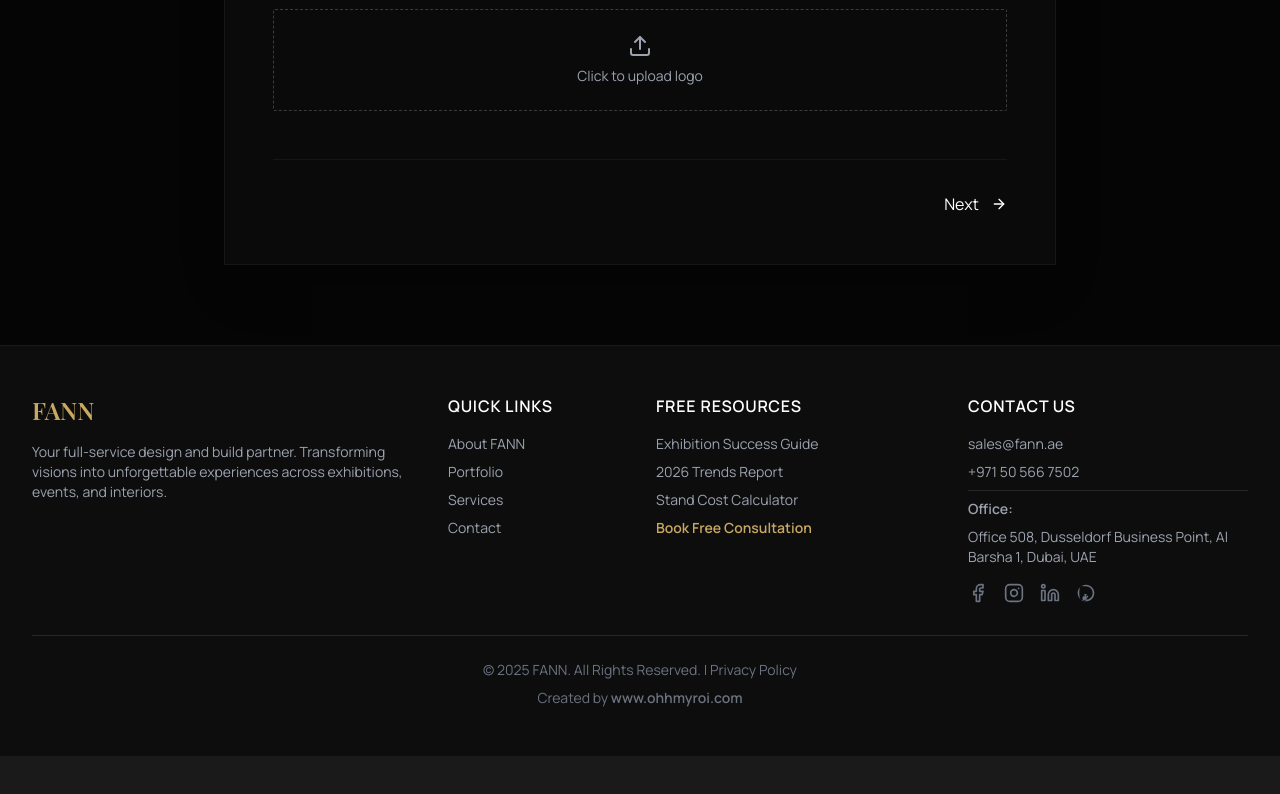
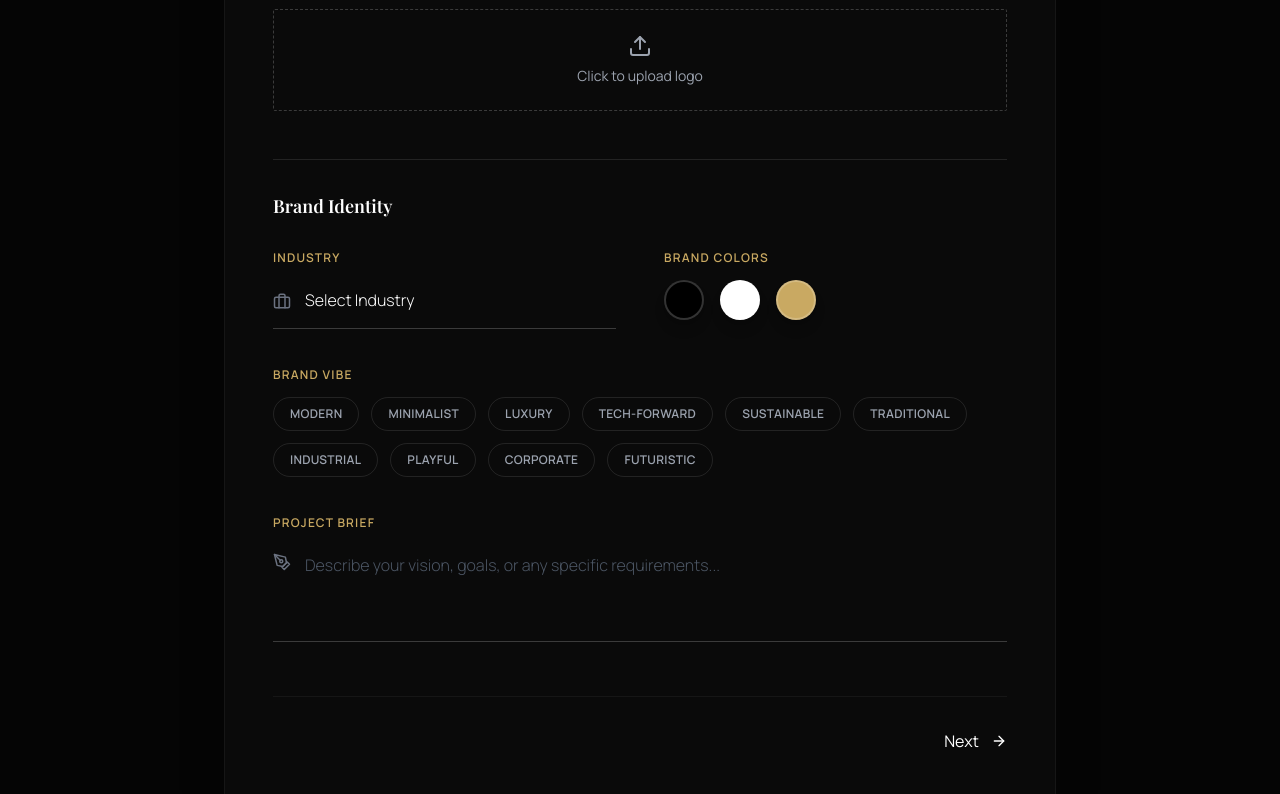
Before and after one commit to eslammelsayedd-pixel/fann-new-website-, a React (Vite) app: page /fann-studio/exhibition in a window 1280 px wide. Shown: the part 1094-1888 px from the top of the page. Before the commit the page ends 1850 px from the top, so only its background shows below. Built offline with nearby package versions, Linux system fonts and the light colour scheme.

Commit message:
feat: Enhance exhibition studio form and API
Introduces new form fields for brand and brief details, including industry and vibe selection. Updates the backend API to accept and utilize this new brief information for design generation.

```diff
--- a/pages/ExhibitionStudioPage.tsx
+++ b/pages/ExhibitionStudioPage.tsx
@@ -1,12 +1,12 @@
-import React, { useState, useRef, useEffect } from 'react';
+import React, { useState } from 'react';
 import { useNavigate } from 'react-router-dom';
 import { motion, AnimatePresence } from 'framer-motion';
-import { Building2, Sparkles, Check, ArrowRight, ArrowLeft, Ruler, AlertCircle, Globe, Mail, Phone, User, Upload, Loader2, Palette, Briefcase, ScanSearch, X, ArrowUpToLine } from 'lucide-react';
+import { Building2, Sparkles, Check, ArrowRight, ArrowLeft, Ruler, AlertCircle, Globe, Mail, Phone, User, Upload, Loader2, Palette, Briefcase, ScanSearch, ArrowUpToLine, PenTool } from 'lucide-react';
 import AnimatedPage from '../components/AnimatedPage';
 import SEO from '../components/SEO';
 
 const steps = [
-    { id: 1, title: 'Company' },
+    { id: 1, title: 'Brand & Brief' },
     { id: 2, title: 'Event' },
     { id: 3, title: 'Specs' },
     { id: 4, title: 'Features' }
@@ -24,6 +24,16 @@ const countryCodes = [
     { code: '+91', country: 'IND' },
     { code: '+86', country: 'CHN' },
     { code: 'Other', country: 'Other' }
+];
+
+const industries = [
+    'Technology', 'Healthcare', 'Real Estate', 'Food & Beverage', 'Automotive',
+    'Energy', 'Finance', 'Luxury Goods', 'Construction', 'Aviation', 'Other'
+];
+
+const vibes = [
+    'Modern', 'Minimalist', 'Luxury', 'Tech-Forward', 'Sustainable',
+    'Traditional', 'Industrial', 'Playful', 'Corporate', 'Futuristic'
 ];
 
 const boothConfigs = [
@@ -130,12 +140,6 @@ interface ValidationErrors {
     [key: string]: boolean | string;
 }
 
-interface AnalysisResult {
-    industry: string;
-    colors: string[];
-    vibe: string;
-}
-
 const ExhibitionStudioPage: React.FC = () => {
     const navigate = useNavigate();
     const [currentStep, setCurrentStep] = useState(1);
@@ -143,11 +147,6 @@ const ExhibitionStudioPage: React.FC = () => {
     const [shake, setShake] = useState(false);
     const [showErrorBanner, setShowErrorBanner] = useState(false);
     const [isSubmitting, setIsSubmitting] = useState(false);
-
-    // Background analysis state
-    const [analysisResult, setAnalysisResult] = useState<AnalysisResult | null>(null);
-    const [isLoadingAnalysis, setIsLoadingAnalysis] = useState(false);
-    const [showAnalysisResults, setShowAnalysisResults] = useState(false);
 
     const [formData, setFormData] = useState({
         companyName: '',
@@ -164,9 +163,12 @@ const ExhibitionStudioPage: React.FC = () => {
         eventIndustry: '',
         standWidth: 6,
         standLength: 3,
-        standHeight: 4, // New Height Field
+        standHeight: 4,
         boothType: '',
         features: [] as string[],
+        vibe: '',
+        colors: ['#000000', '#FFFFFF', '#C9A962'],
+        brief: ''
     });
 
     const isBusinessEmail = (email: string) => {
@@ -175,7 +177,7 @@ const ExhibitionStudioPage: React.FC = () => {
         return domain && !publicDomains.includes(domain.toLowerCase());
     };
 
-    const handleInputChange = (e: React.ChangeEvent<HTMLInputElement | HTMLSelectElement>) => {
+    const handleInputChange = (e: React.ChangeEvent<HTMLInputElement | HTMLSelectElement | HTMLTextAreaElement>) => {
         setFormData({ ...formData, [e.target.name]: e.target.value });
         if (errors[e.target.name]) {
             setErrors(prev => {
@@ -185,6 +187,12 @@ const ExhibitionStudioPage: React.FC = () => {
             });
             if (Object.keys(errors).length <= 1) setShowErrorBanner(false);
         }
+    };
+
+    const handleColorChange = (index: number, value: string) => {
+        const newColors = [...formData.colors];
+        newColors[index] = value;
+        setFormData(prev => ({ ...prev, colors: newColors }));
     };
 
     const handleLogoUpload = (e: React.ChangeEvent<HTMLInputElement>) => {
@@ -199,34 +207,6 @@ const ExhibitionStudioPage: React.FC = () => {
             };
             reader.readAsDataURL(file);
         }
-    };
-
-    const performBackgroundAnalysis = async () => {
-        if (!formData.websiteUrl && !formData.logo) return null;
-
-        try {
-            const response = await fetch('/api/analyze-brand', {
-                method: 'POST',
-                headers: { 'Content-Type': 'application/json' },
-                body: JSON.stringify({
-                    logo: formData.logo ? formData.logo.split(',')[1] : null,
-                    mimeType: formData.logo ? formData.logo.match(/data:(.*);base64/)?.[1] : null,
-                    websiteUrl: formData.websiteUrl
-                })
-            });
-
-            if (response.ok) {
-                const data = await response.json();
-                setAnalysisResult(data);
-                if (data.industry) {
-                    setFormData(prev => ({...prev, eventIndustry: data.industry}));
-                }
-                return data;
-            }
-        } catch (e) {
-            console.error("Background analysis failed", e);
-        }
-        return null;
     };
 
     const handleSliderChange = (e: React.ChangeEvent<HTMLInputElement>) => {
@@ -263,12 +243,13 @@ const ExhibitionStudioPage: React.FC = () => {
             if (!formData.phone) newErrors.phone = true;
             if (!formData.websiteUrl) newErrors.websiteUrl = true;
             if (!formData.logo) newErrors.logo = "Logo is mandatory";
-
             if (!formData.email) {
                 newErrors.email = true;
             } else if (!isBusinessEmail(formData.email)) {
                 newErrors.email = "Please use a work email";
             }
+            // Add basic validation for new fields if strictness is desired
+            // For now, making them optional/pre-filled is fine as per "make the user select"
         } else if (step === 2) {
              if (!formData.eventName) newErrors.eventName = true;
         } else if (step === 3) {
@@ -288,26 +269,10 @@ const ExhibitionStudioPage: React.FC = () => {
         return isValid;
     };
 
-    const nextStep = async () => {
+    const nextStep = () => {
         if (validateStep(currentStep)) {
-            if (currentStep === 1) {
-                if (!analysisResult) {
-                    setIsLoadingAnalysis(true);
-                    const result = await performBackgroundAnalysis();
-                    setIsLoadingAnalysis(false);
-                    if (result) {
-                        setShowAnalysisResults(true);
-                        return; // Pause to show findings
-                    }
-                }
-            }
             setCurrentStep(prev => Math.min(prev + 1, steps.length));
         }
-    };
-
-    const confirmAnalysisAndProceed = () => {
-        setShowAnalysisResults(false);
-        setCurrentStep(2);
     };
 
     const prevStep = () => {
@@ -320,6 +285,13 @@ const ExhibitionStudioPage: React.FC = () => {
         if (validateStep(currentStep)) {
             setIsSubmitting(true);
 
+            // Prepare analysis object from user inputs for compatibility
+            const manualAnalysis = {
+                industry: formData.eventIndustry,
+                vibe: formData.vibe,
+                colors: formData.colors
+            };
+
             try {
                 await fetch('/api/send-inquiry', {
                     method: 'POST',
@@ -327,7 +299,7 @@ const ExhibitionStudioPage: React.FC = () => {
                     body: JSON.stringify({
                         type: 'Exhibition Studio Design Request',
                         ...formData,
-                        analysis: analysisResult
+                        analysis: manualAnalysis
                     })
                 });
             } catch (error) {
@@ -339,7 +311,7 @@ const ExhibitionStudioPage: React.FC = () => {
                     formData: {
                         ...formData,
                         boothSize: formData.standWidth * formData.standLength,
-                        analysis: analysisResult
+                        analysis: manualAnalysis // Pass manual data as analysis
                     }
                 }
             });
@@ -354,8 +326,8 @@ const ExhibitionStudioPage: React.FC = () => {
                 return (
                     <motion.div initial={{ opacity: 0, x: 20 }} animate={{ opacity: 1, x: 0 }} exit={{ opacity: 0, x: -20 }} className="space-y-8">
                         <div className="text-center mb-8">
-                            <h2 className="text-3xl font-serif font-bold text-white mb-2">Company Essentials</h2>
-                            <p className="text-gray-400">Let's start with your brand.</p>
+                            <h2 className="text-3xl font-serif font-bold text-white mb-2">Brand & Brief</h2>
+                            <p className="text-gray-400">Tell us about your company and vision.</p>
                         </div>
                         <div className="grid md:grid-cols-2 gap-x-12 gap-y-8">
                             <div className="md:col-span-2 space-y-1">
@@ -432,6 +404,84 @@ const ExhibitionStudioPage: React.FC = () => {
                                 </div>
                                 {errors.logo && <span className="text-red-400 text-xs flex items-center gap-1 mt-1 font-semibold"><AlertCircle size={10} /> Required</span>}
                             </div>
+
+                            {/* Brand Identity Section */}
+                            <div className="md:col-span-2 pt-8 mt-4 border-t border-white/10">
+                                <h3 className="text-lg font-serif font-bold text-white mb-6">Brand Identity</h3>
+                                <div className="grid md:grid-cols-2 gap-x-12 gap-y-8">
+                                    <div className="md:col-span-1 space-y-1">
+                                        <label className="text-xs font-bold text-fann-gold uppercase tracking-widest">Industry</label>
+                                        <div className="relative">
+                                            <Briefcase className="absolute left-0 top-1/2 -translate-y-1/2 text-gray-500" size={18}/>
+                                            <select
+                                                name="eventIndustry"
+                                                value={formData.eventIndustry}
+                                                onChange={handleInputChange}
+                                                className={`${getInputClass('eventIndustry')} pl-8 appearance-none cursor-pointer`}
+                                            >
+                                                <option value="" className="bg-gray-900 text-gray-500">Select Industry</option>
+                                                {industries.map(ind => <option key={ind} value={ind} className="bg-gray-900">{ind}</option>)}
+                                            </select>
+                                        </div>
+                                    </div>
+
+                                    <div className="md:col-span-1 space-y-1">
+                                        <label className="text-xs font-bold text-fann-gold uppercase tracking-widest">Brand Colors</label>
+                                        <div className="flex gap-4 py-2">
+                                            {formData.colors.map((color, index) => (
+                                                <div key={index} className="relative group">
+                                                    <div
+                                                        className="w-10 h-10 rounded-full border-2 border-white/20 shadow-lg cursor-pointer overflow-hidden"
+                                                        style={{ backgroundColor: color }}
+                                                    >
+                                                        <input
+                                                            type="color"
+                                                            value={color}
+                                                            onChange={(e) => handleColorChange(index, e.target.value)}
+                                                            className="absolute inset-0 opacity-0 w-full h-full cursor-pointer"
+                                                        />
+                                                    </div>
+                                                </div>
+                                            ))}
+                                        </div>
+                                    </div>
+
+                                    <div className="md:col-span-2 space-y-3">
+                                        <label className="text-xs font-bold text-fann-gold uppercase tracking-widest">Brand Vibe</label>
+                                        <div className="flex flex-wrap gap-3">
+                                            {vibes.map(vibe => (
+                                                <button
+                                                    key={vibe}
+                                                    type="button"
+                                                    onClick={() => handleOptionClick('vibe', vibe)}
+                                                    className={`px-4 py-2 rounded-full text-xs font-bold uppercase tracking-wide border transition-all ${
+                                                        formData.vibe === vibe
+                                                        ? 'bg-fann-gold text-black border-fann-gold'
+                                                        : 'bg-transparent text-gray-400 border-white/10 hover:border-white/30 hover:text-white'
+                                                    }`}
+                                                >
+                                                    {vibe}
+                                                </button>
+                                            ))}
+                                        </div>
+                                    </div>
+
+                                    <div className="md:col-span-2 space-y-1">
+                                        <label className="text-xs font-bold text-fann-gold uppercase tracking-widest">Project Brief</label>
+                                        <div className="relative">
+                                            <PenTool className="absolute left-0 top-4 text-gray-500" size={18}/>
+                                            <textarea
+                                                name="brief"
+                                                rows={3}
+                                                value={formData.brief}
+                                                onChange={handleInputChange}
+                                                className="w-full bg-transparent border-b border-white/20 py-4 pl-8 text-white placeholder-gray-600 transition-all duration-300 focus:outline-none focus:border-fann-gold rounded-none font-light resize-none"
+                                                placeholder="Describe your vision, goals, or any specific requirements..."
+                                            />
+                                        </div>
+                                    </div>
+                                </div>
+                            </div>
                         </div>
                     </motion.div>
                 );
@@ -451,23 +501,11 @@ const ExhibitionStudioPage: React.FC = () => {
                                         type="text"
                                         name="eventName"
                                         value={formData.eventName}
-                                        onChange={(e) => {
-                                            handleInputChange(e);
-                                            const val = e.target.value.toLowerCase();
-                                            if(val.includes('tech') || val.includes('gitex')) setFormData(prev => ({...prev, eventIndustry: 'Technology'}));
-                                            else if(val.includes('food') || val.includes('gulfood')) setFormData(prev => ({...prev, eventIndustry: 'Food & Beverage'}));
-                                            else if(val.includes('health') || val.includes('med')) setFormData(prev => ({...prev, eventIndustry: 'Healthcare'}));
-                                            else if(val.includes('build') || val.includes('big 5')) setFormData(prev => ({...prev, eventIndustry: 'Construction'}));
-                                        }}
+                                        onChange={handleInputChange}
                                         className={`${getInputClass('eventName')} pl-8`}
                                         placeholder="e.g. GITEX Global 2024"
                                     />
                                 </div>
-                                {formData.eventIndustry && (
-                                    <motion.p initial={{ opacity: 0 }} animate={{ opacity: 1 }} className="text-[10px] text-fann-gold flex items-center gap-1 mt-2 uppercase tracking-wider">
-                                        Detected Industry: {formData.eventIndustry}
-                                    </motion.p>
-                                )}
                             </div>
                         </div>
                     </motion.div>
@@ -628,10 +666,9 @@ const ExhibitionStudioPage: React.FC = () => {
                                     <button
                                         type="button"
                                         onClick={nextStep}
-                                        disabled={isLoadingAnalysis}
                                         className="btn-secondary flex items-center gap-3"
                                     >
-                                        {isLoadingAnalysis ? <Loader2 className="animate-spin" size={16} /> : <>Next <ArrowRight size={16} /></>}
+                                        Next <ArrowRight size={16} />
                                     </button>
                                 ) : (
                                     <button
@@ -648,62 +685,6 @@ const ExhibitionStudioPage: React.FC = () => {
                     </motion.div>
                 </div>
             </div>
-
-            {/* Findings Modal */}
-            <AnimatePresence>
-                {showAnalysisResults && analysisResult && (
-                    <div className="fixed inset-0 z-50 flex items-center justify-center bg-black/90 backdrop-blur-md p-4">
-                        <motion.div
-                            initial={{scale:0.9, opacity: 0}}
-                            animate={{scale:1, opacity: 1}}
-                            exit={{scale:0.9, opacity: 0}}
-                            className="bg-[#151515] border border-fann-gold/30 p-8 rounded-2xl max-w-md w-full text-center shadow-[0_0_50px_rgba(201,169,98,0.15)] relative overflow-hidden"
-                        >
-                            <div className="absolute top-0 left-0 w-full h-1 bg-gradient-to-r from-transparent via-fann-gold to-transparent"></div>
-
-                            <div className="w-16 h-16 bg-fann-gold/10 rounded-full flex items-center justify-center mx-auto mb-6 border border-fann-gold/20">
-                                <Sparkles className="w-8 h-8 text-fann-gold" />
-                            </div>
-
-                            <h3 className="text-3xl font-serif text-white mb-2">Identity Detected</h3>
-                            <p className="text-gray-400 text-sm mb-8">Our AI has analyzed your digital presence.</p>
-
-                            <div className="space-y-4 text-left bg-white/5 p-6 rounded-lg mb-8 border border-white/10">
-                                <div className="flex items-center justify-between border-b border-white/10 pb-4 mb-4">
-                                    <div>
-                                        <span className="text-[10px] font-bold text-gray-500 uppercase tracking-widest block mb-1">Industry</span>
-                                        <span className="text-white font-medium text-lg">{analysisResult.industry || 'General'}</span>
-                                    </div>
-                                    <Briefcase className="text-fann-gold opacity-50" size={20} />
-                                </div>
-                                <div className="flex items-center justify-between border-b border-white/10 pb-4 mb-4">
-                                    <div>
-                                        <span className="text-[10px] font-bold text-gray-500 uppercase tracking-widest block mb-1">Brand Vibe</span>
-                                        <span className="text-white font-medium text-lg">{analysisResult.vibe || 'Modern'}</span>
-                                    </div>
-                                    <ScanSearch className="text-fann-gold opacity-50" size={20} />
-                                </div>
-                                <div>
-                                    <span className="text-[10px] font-bold text-gray-500 uppercase tracking-widest block mb-3">Color Palette</span>
-                                    <div className="flex gap-3">
-                                        {analysisResult.colors.map((color, i) => (
-                                            <div key={i} className="w-10 h-10 rounded-full shadow-lg border border-white/20 relative group" style={{ backgroundColor: color }} title={color}>
-                                                <div className="absolute -bottom-8 left-1/2 -translate-x-1/2 bg-black text-white text-[10px] px-2 py-1 rounded opacity-0 group-hover:opacity-100 transition-opacity whitespace-nowrap pointer-events-none">
-                                                    {color}
-                                                </div>
-                                            </div>
-                                        ))}
-                                    </div>
-                                </div>
-                            </div>
-
-                            <button onClick={confirmAnalysisAndProceed} className="btn-gold w-full flex items-center justify-center gap-2">
-                                Proceed with this Identity <ArrowRight size={16} />
-                            </button>
-                        </motion.div>
-                    </div>
-                )}
-            </AnimatePresence>
         </AnimatedPage>
     );
 };
```
Also changed, not shown: api/generate-exhibition-design.ts (+7 -4 lines).
